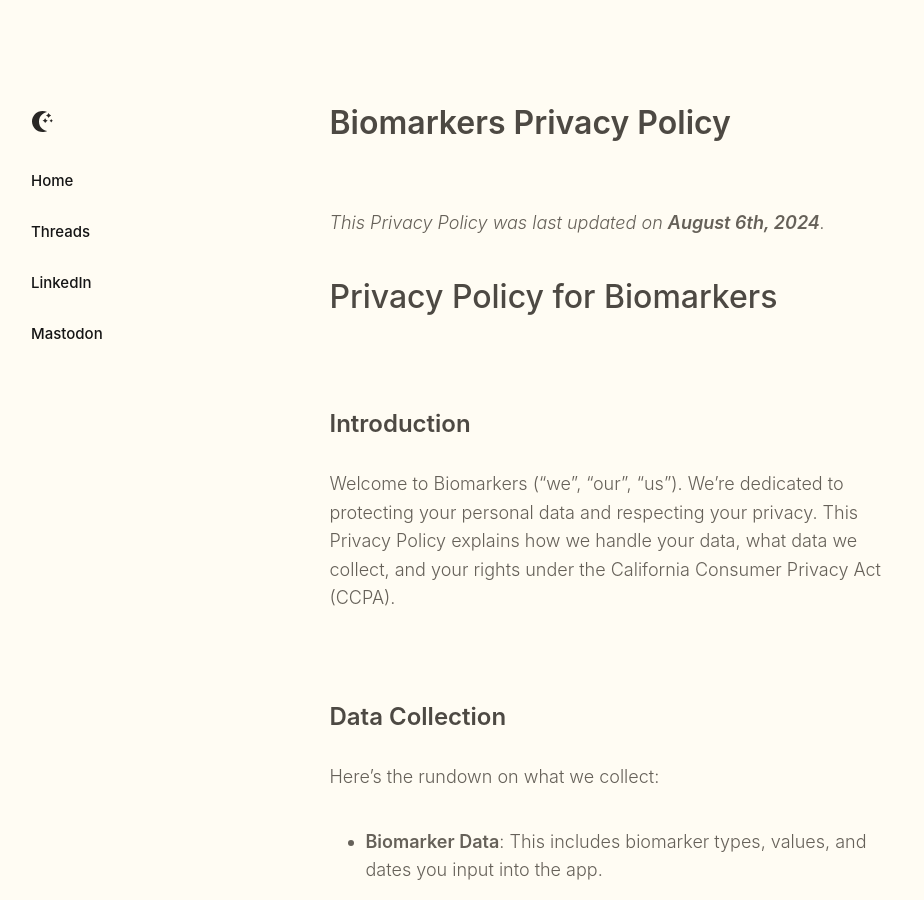
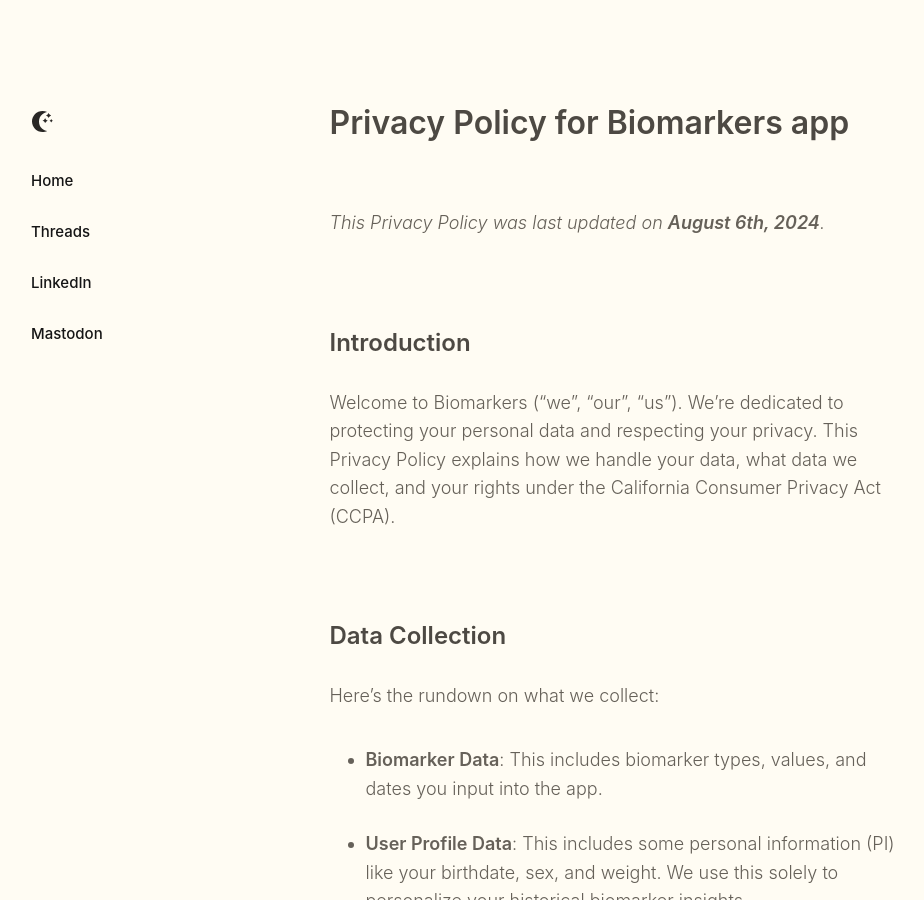
Before and after one commit to paulmederos/pm17, a Jekyll site: the page built from _posts/2024-08-06-biomarker-privacy.md, in a window 1280 px wide and 900 px high. Shown: the whole window, without its empty margins (17-941 px from the left). Built offline with Jekyll 4.4.1, drawn with Linux system fonts in a browser that asks for light colours; some web fonts are replaced.

Commit message:
Update 2024-08-06-biomarker-privacy.md

```diff
--- a/_posts/2024-08-06-biomarker-privacy.md
+++ b/_posts/2024-08-06-biomarker-privacy.md
@@ -1,6 +1,6 @@
 ---
 layout: post
-title:  "Biomarkers Privacy Policy"
+title:  "Privacy Policy for Biomarkers app"
 permalink: "biomarkers-privacy-policy"
 date: 2024-08-06
 categories: misc
@@ -8,8 +8,6 @@
 ---
 
 _This Privacy Policy was last updated on **August 6th, 2024**._
-
-# Privacy Policy for Biomarkers
 
 ## Introduction
 
```
